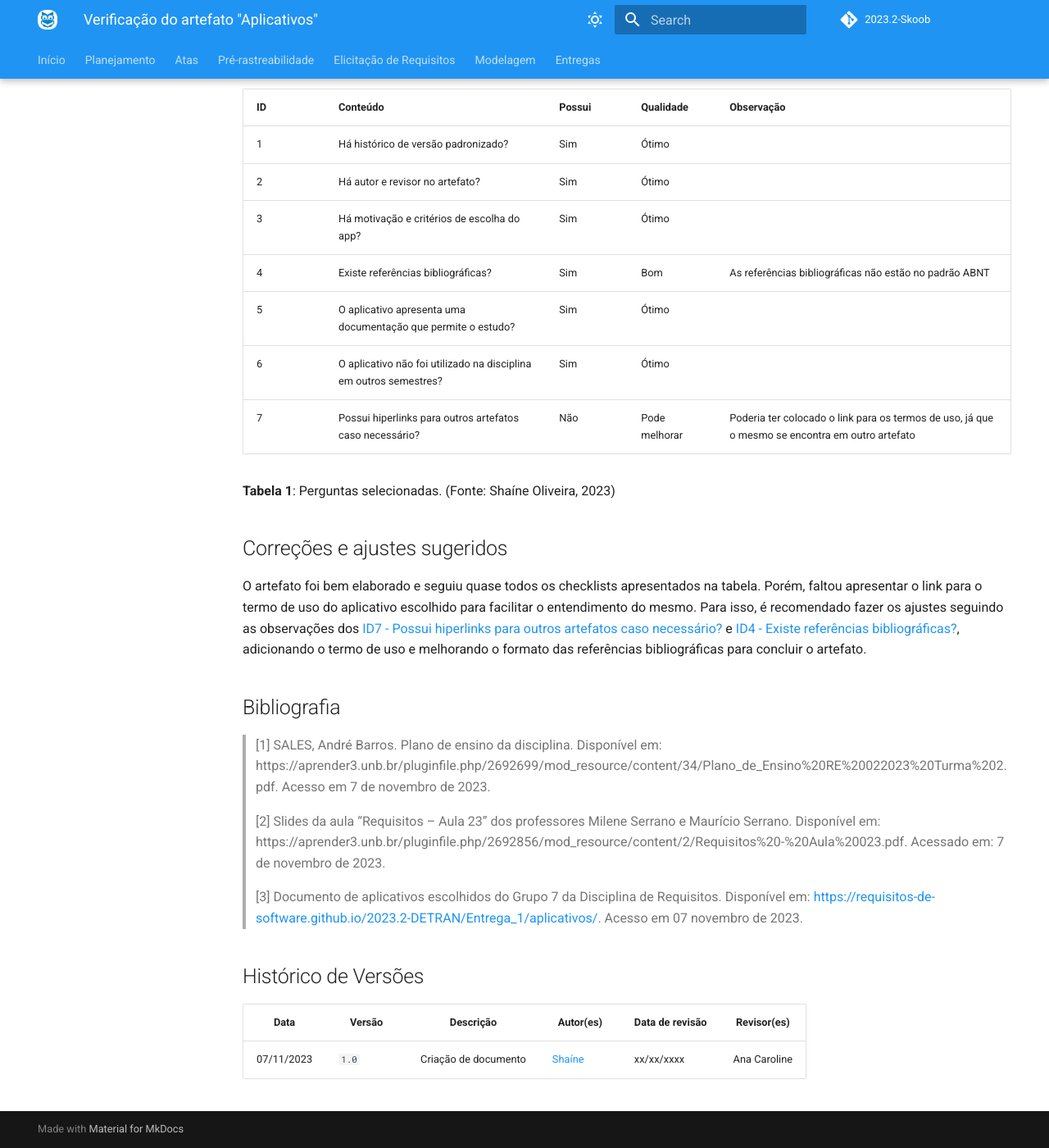
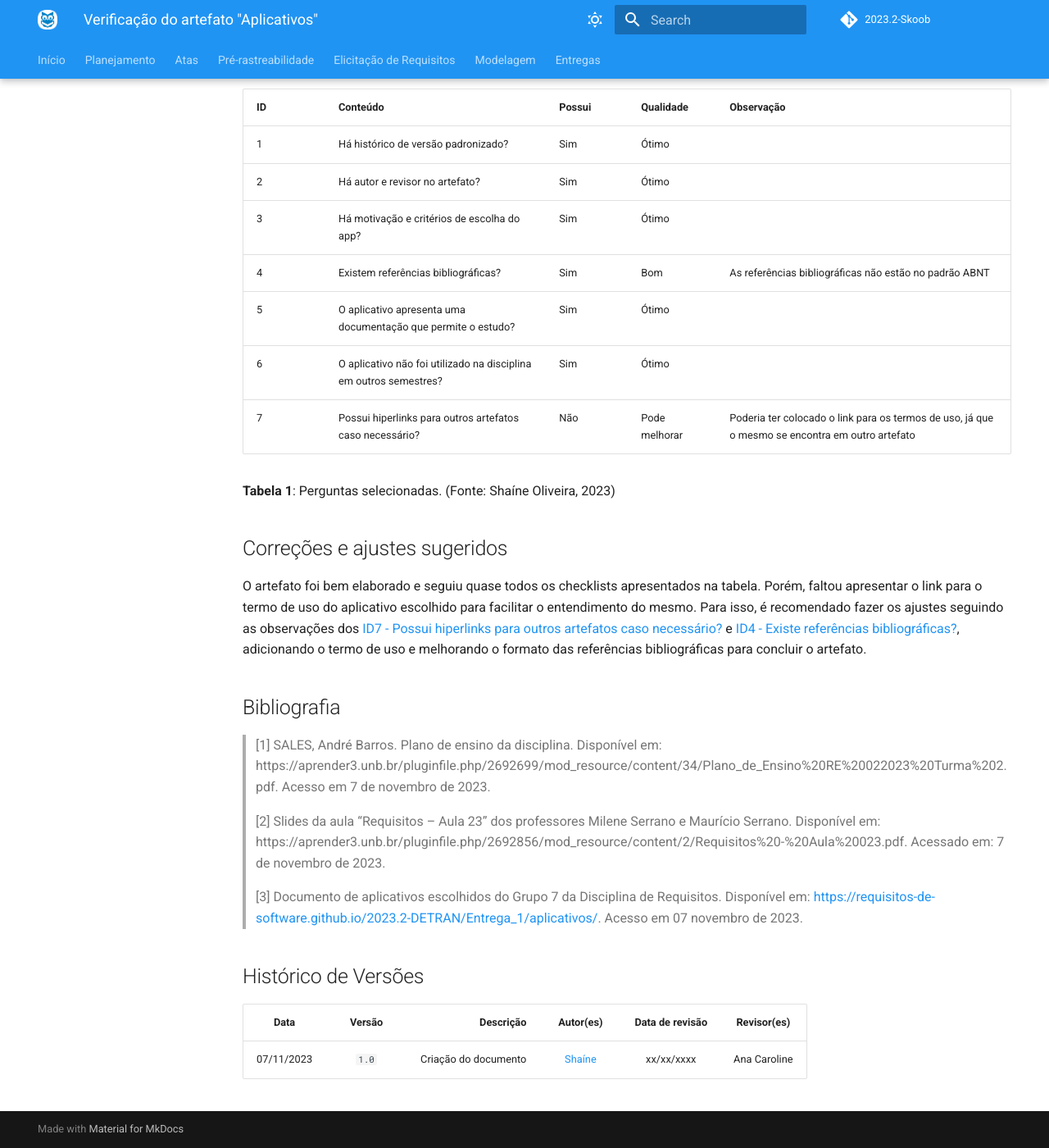
Before and after one commit to Requisitos-de-Software/2023.2-Skoob, an MkDocs documentation site: the page built from docs/verificacao/aplicativos.md, in a window 1280 px wide and 1400 px high, scrolled down 1571 px. Shown: the whole window at 82% size. Built offline with MkDocs 1.6.1 and Material for MkDocs 9.7.7, drawn with Linux system fonts in a browser that asks for light colours; comment, search, counter and statistics services are not loaded.

```diff
--- a/docs/verificacao/aplicativos.md
+++ b/docs/verificacao/aplicativos.md
@@ -42,7 +42,7 @@ Sendo assim, foi elaborada a tabela 1 abaixo relacionando as especificações id
 | 1   | Há histórico de versão padronizado?                               | Sim    | Ótimo         |                                                                                                 |
 | 2   | Há autor e revisor no artefato?                                   | Sim    | Ótimo         |                                                                                                 |
 | 3   | Há motivação e critérios de escolha do app?                       | Sim    | Ótimo         |                                                                                                 |
-| 4   | Existe referências bibliográficas?                                | Sim    | Bom           | As referências bibliográficas não estão no padrão ABNT                                          |
+| 4   | Existem referências bibliográficas?                                | Sim    | Bom           | As referências bibliográficas não estão no padrão ABNT                                          |
 | 5   | O aplicativo apresenta uma documentação que permite o estudo?     | Sim    | Ótimo         |                                                                                                 |
 | 6   | O aplicativo não foi utilizado na disciplina em outros semestres? | Sim    | Ótimo         |                                                                                                 |
 | 7   | Possui hiperlinks para outros artefatos caso necessário?          | Não    | Pode melhorar | Poderia ter colocado o link para os termos de uso, já que o mesmo se encontra em outro artefato |
@@ -64,6 +64,6 @@ Para isso, é recomendado fazer os ajustes seguindo as observações dos [ID7 -
 
 ## Histórico de Versões
 
-| <p align="center">Data</p> | <p align="center">Versão</p> | <p align="center">Descrição</p> | <p align="center">Autor(es)</p>             | <p align="center">Data de revisão</p> | <p align="center">Revisor(es)</p> |
-| -------------------------- | ---------------------------- | ------------------------------- | ------------------------------------------- | ------------------------------------- | --------------------------------- |
-| 07/11/2023                 | `1.0`                        | Criação de documento            | [Shaíne](https://github.com/ShaineOliveira) | xx/xx/xxxx                            | Ana Caroline                      |
+|    Data    | Versão |            Descrição |                  Autor(es)                  | Data de revisão | Revisor(es) |
+| :--------: | :----: | -------------------: | :-----------------------------------------: | :-------------: | :---------: |
+| 07/11/2023 | `1.0`  | Criação do documento | [Shaíne](https://github.com/ShaineOliveira) |   xx/xx/xxxx    |   Ana Caroline    |
```
Also changed, not shown: docs/verificacao/analise-documentos.md (added, +71 -0 lines).
